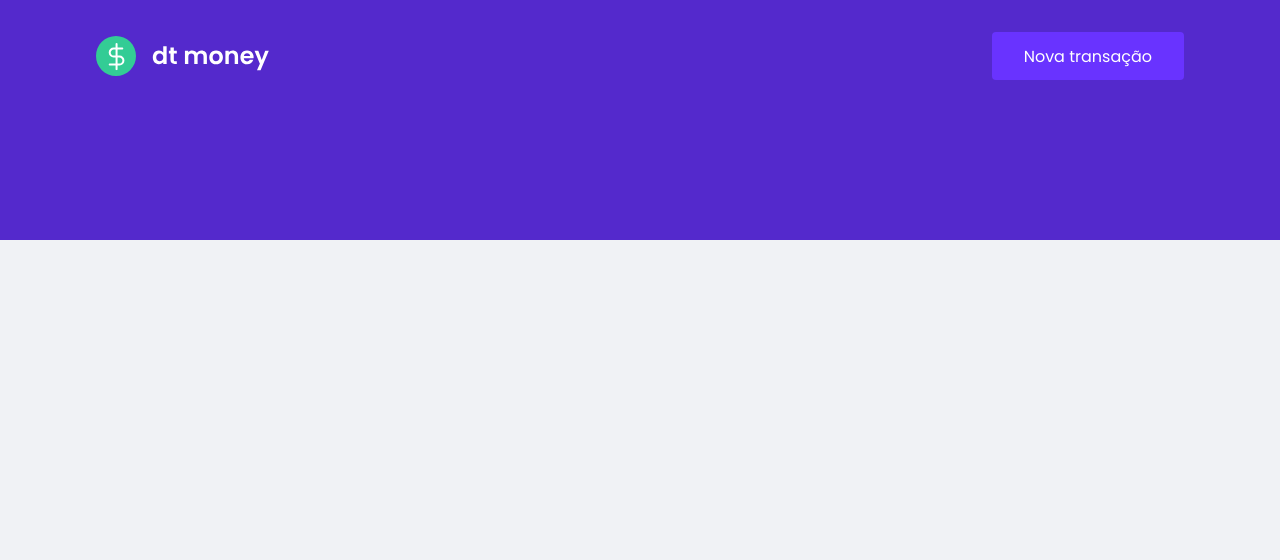
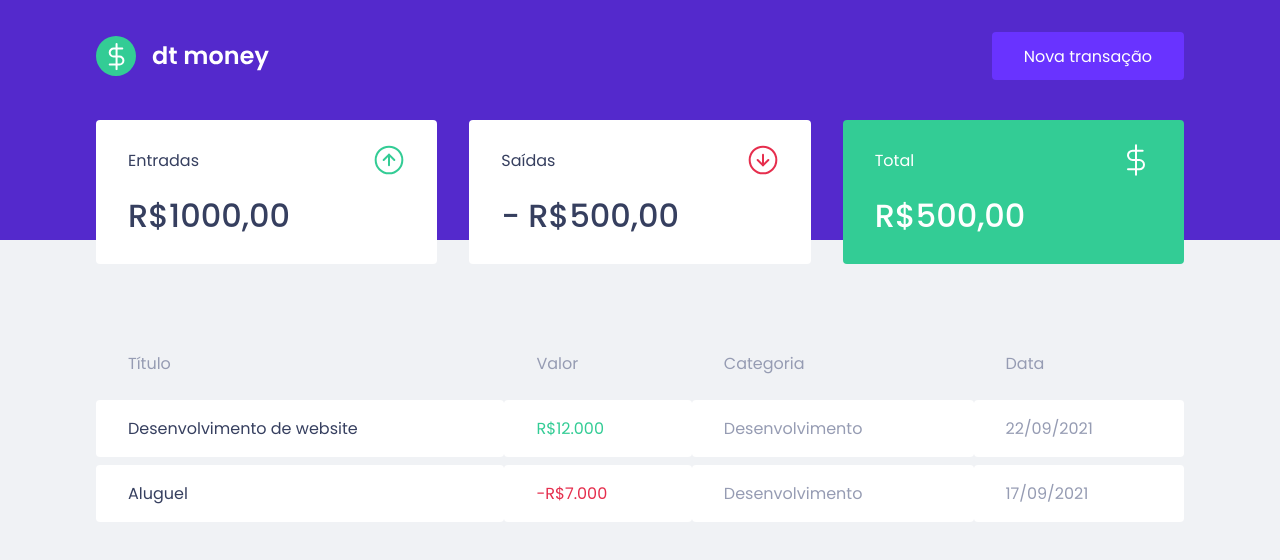
Before and after one commit to brunofariasdeo/dtmoney, a React (Create React App) app: page / in a window 1280 px wide. Shown: the top 560 px of the page. Built offline with nearby package versions, Linux system fonts and the light colour scheme.

Commit message:
Create Dashboard, Summary and TransactionsTable components

```diff
--- a/public/index.html
+++ b/public/index.html
@@ -9,7 +9,7 @@
     <meta name="viewport" content="width=device-width, initial-scale=1" />
     <title>dtmoney</title>
 
-    <link href="https://fonts.googleapis.com/css2?family=Poppins:wght@400;600&display=swap" rel="stylesheet">
+    <link href="https://fonts.googleapis.com/css2?family=Poppins:wght@400;500;600&display=swap" rel="stylesheet">
   </head>
   <body>
     <noscript>You need to enable JavaScript to run this app.</noscript>
--- a/src/App.tsx
+++ b/src/App.tsx
@@ -1,3 +1,4 @@
+import { Dashboard } from './components/Dashboard';
 import { Header } from './components/Header';
 import { GlobalStyle } from './styles/global';
 
@@ -5,6 +6,7 @@
   return (
     <>
       <Header />
+      <Dashboard />
       <GlobalStyle />
     </>
   );
--- /dev/null
+++ b/src/components/Dashboard/index.tsx
@@ -0,0 +1,12 @@
+import { Summary } from '../Summary';
+import { TransactionsTable } from '../TransactionsTable';
+import { Container } from './styles';
+
+export function Dashboard (){
+    return (
+        <Container>
+            <Summary />
+            <TransactionsTable />
+        </Container>
+    )
+}
--- /dev/null
+++ b/src/components/Dashboard/styles.ts
@@ -0,0 +1,7 @@
+import styled from 'styled-components';
+
+export const Container = styled.main`
+    max-width: 1120px;
+    margin: 0 auto;
+    padding: 2.5rem 1rem;
+`;
--- /dev/null
+++ b/src/components/Summary/index.tsx
@@ -0,0 +1,33 @@
+import incomeImg from '../../assets/income.svg';
+import outcomeImg from '../../assets/outcome.svg';
+import totalImg from '../../assets/total.svg';
+
+import { Container } from "./styles";
+
+export function Summary() {
+    return (
+        <Container>
+            <div>
+                <header>
+                    <p>Entradas</p>
+                    <img src={incomeImg} alt="" />
+                </header>
+                <strong>R$1000,00</strong>
+            </div>
+            <div>
+                <header>
+                    <p>Saídas</p>
+                    <img src={outcomeImg} alt="" />
+                </header>
+                <strong>- R$500,00</strong>
+            </div>
+            <div className="highlight-background">
+                <header>
+                    <p>Total</p>
+                    <img src={totalImg} alt="" />
+                </header>
+                <strong>R$500,00</strong>
+            </div>
+        </Container>
+    )
+}
--- /dev/null
+++ b/src/components/Summary/styles.ts
@@ -0,0 +1,34 @@
+import styled from 'styled-components';
+
+export const Container = styled.div`
+    display: grid;
+    grid-template-columns: repeat(3, 1fr);
+    gap: 2rem;
+    margin-top: -10rem;
+
+    div {
+        background: var(--shape);
+        padding: 1.5rem 2rem;
+        border-radius: 0.25rem;
+        color: var(--text-title);
+
+        header {
+            display: flex;
+            align-items: center;
+            justify-content: space-between;
+        }
+
+        strong {
+            display: block;
+            margin-top: 1rem;
+            font-size: 2rem;
+            font-weight: 500;
+            line-height: 3rem;
+        }
+
+        &.highlight-background {
+            background: var(--green);
+            color: #FFF;
+        }
+    }
+`;
--- /dev/null
+++ b/src/components/TransactionsTable/index.tsx
@@ -0,0 +1,32 @@
+import { Container } from "./styles";
+
+export function TransactionsTable() {
+    return (
+        <Container>
+            <table>
+                <thead>
+                    <tr>
+                        <th>Título</th>
+                        <th>Valor</th>
+                        <th>Categoria</th>
+                        <th>Data</th>
+                    </tr>
+                </thead>
+                <tbody>
+                    <tr>
+                        <td>Desenvolvimento de website</td>
+                        <td className="deposit">R$12.000</td>
+                        <td>Desenvolvimento</td>
+                        <td>22/09/2021</td>
+                    </tr>
+                    <tr>
+                        <td>Aluguel</td>
+                        <td className="withdraw">-R$7.000</td>
+                        <td>Desenvolvimento</td>
+                        <td>17/09/2021</td>
+                    </tr>
+                </tbody>
+            </table>
+        </Container>
+    )
+}
--- /dev/null
+++ b/src/components/TransactionsTable/styles.ts
@@ -0,0 +1,39 @@
+import styled from 'styled-components';
+
+export const Container = styled.main`
+    margin-top: 4rem;
+
+    table {
+        width: 100%;
+        border-spacing: 0 0.5rem;
+
+        th {
+            color: var(--text-body);
+            font-weight: 400;
+            padding: 1rem 2rem;
+            text-align: left;
+            line-height: 1.5rem;
+        }
+
+        td{
+            padding: 1rem 2rem;
+            border: 0;
+            background: var(--shape);
+            font-weight: 400;
+            color: var(--text-body);
+            border-radius: 0.25rem;
+
+            &:first-child {
+                color: var(--text-title);
+            }
+
+            &.deposit {
+                color: var(--green);
+            }
+
+            &.withdraw {
+                color: var(--red);
+            }
+        }
+    }
+`;
--- a/src/styles/global.ts
+++ b/src/styles/global.ts
@@ -4,6 +4,7 @@
     :root {
         --red: #e52e4d;
         --blue: #5429cc;
+        --green: #33cc95;
 
         --blue-light: #6933ff;
 
```
